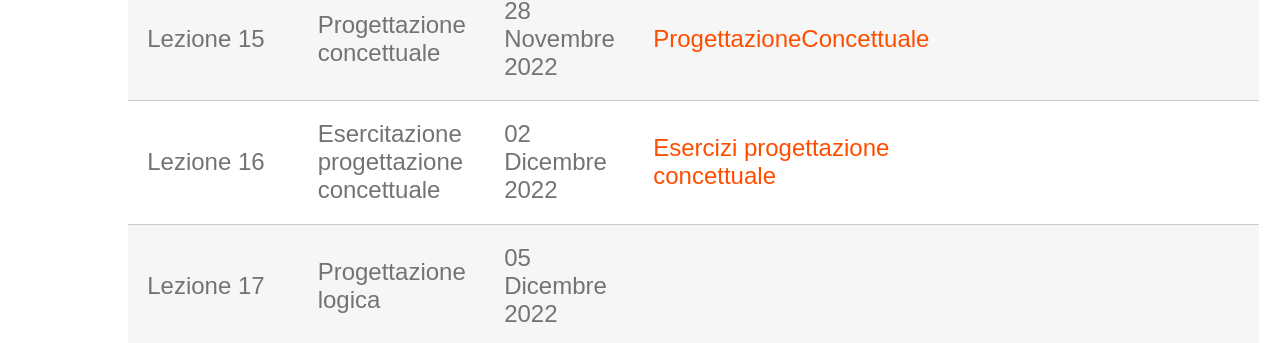
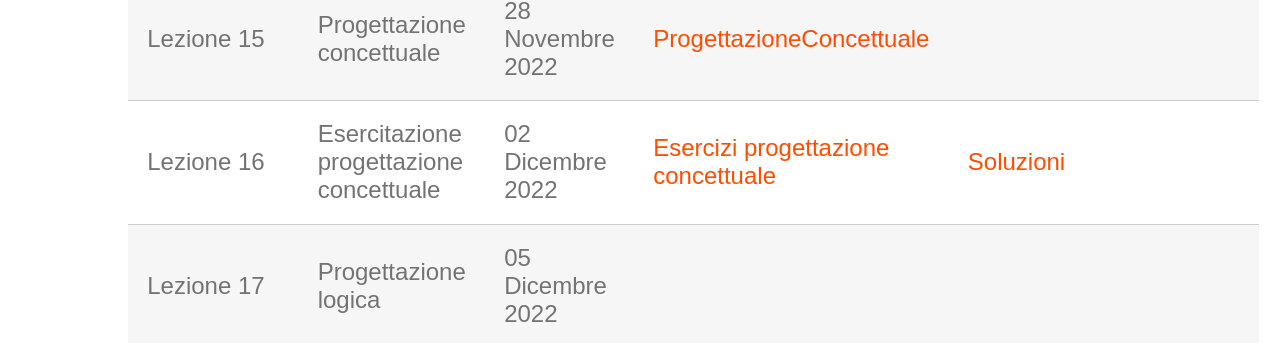
Before and after one commit to perceivelab/database-course, a Jekyll site: the page built from lezioni.md, in a window 1280 px wide and 900 px high, scrolled down 2356 px. Shown: the part 112-455 px from the top of the window. Built offline with Jekyll 4.4.1, drawn with Linux system fonts in a browser that asks for light colours; our own code applies the rules of GitHub Pages for plain Markdown files.

Commit message:
Update lezioni.md

```diff
--- a/lezioni.md
+++ b/lezioni.md
@@ -24,7 +24,7 @@
 | Lezione 13 | Database NoSQL - MongoDB                 | 21 Novembre 2022  |    [NoSQL](https://drive.google.com/file/d/1W4_aYwbzdaquzuzfpXw7h7pne60HvJB5/view?usp=sharing)                     |   [Esercizio_testo](https://drive.google.com/file/d/1nvLxDGR_t-WDJWiXnCn9gWLpbnOKjjvc/view?usp=sharing)  + [Dati](https://studentiunict-my.sharepoint.com/:u:/g/personal/concetto_spampinato_unict_it/EQATE4R5b7BEodSAT5hHzFQB43Bmpj2PcGxqQlsQArT8EQ?e=P9qnDR)|
 | Lezione 14 | Laboratorio NoSQL                        | 25 Novembre 2022  |     [Testo](https://drive.google.com/file/d/1PUf2R25JiSu6lnkpaJbS2Vw2OmU0Xc0C/view?usp=sharing) + [(Dati)](https://drive.google.com/file/d/1ijUw0IAcVg2_ksmuJJlCvEo7agR2i5hi/view?usp=sharing)                    | [Soluzione](https://drive.google.com/file/d/1WshnZwtJIGAetTjtHgsPv81WfWu-P5I5/view?usp=sharing)            |
 | Lezione 15 | Progettazione concettuale                | 28 Novembre 2022  |  [ProgettazioneConcettuale](https://drive.google.com/file/d/1ezh_2j3jAEUf34FCwuwAJoMlGPf3Rb-0/view?usp=sharing) |      |
-| Lezione 16 | Esercitazione progettazione concettuale  | 02 Dicembre 2022  |        [Esercizi progettazione concettuale](https://drive.google.com/file/d/1LMxfR6CELuzYdcEBwfLq9mGu6x_IvnwL/view?usp=sharing)                                       |             |
+| Lezione 16 | Esercitazione progettazione concettuale  | 02 Dicembre 2022  |        [Esercizi progettazione concettuale](https://drive.google.com/file/d/1LMxfR6CELuzYdcEBwfLq9mGu6x_IvnwL/view?usp=sharing)                                       |       [Soluzioni](https://drive.google.com/file/d/1BwEhxJ5ZVD109Blg-lU0ai-TYSFbM_iF/view?usp=sharing)      |
 | Lezione 17 | Progettazione logica                     | 05 Dicembre 2022  |                         |             |
 | Lezione 18 | Esercitazione progettazione logica       | 12 Dicembre 2022  |                         |             |
 | Lezione 19 | Esercitazione complessiva progettazione  | 16 Dicembre 2022  |                         |             |
```
